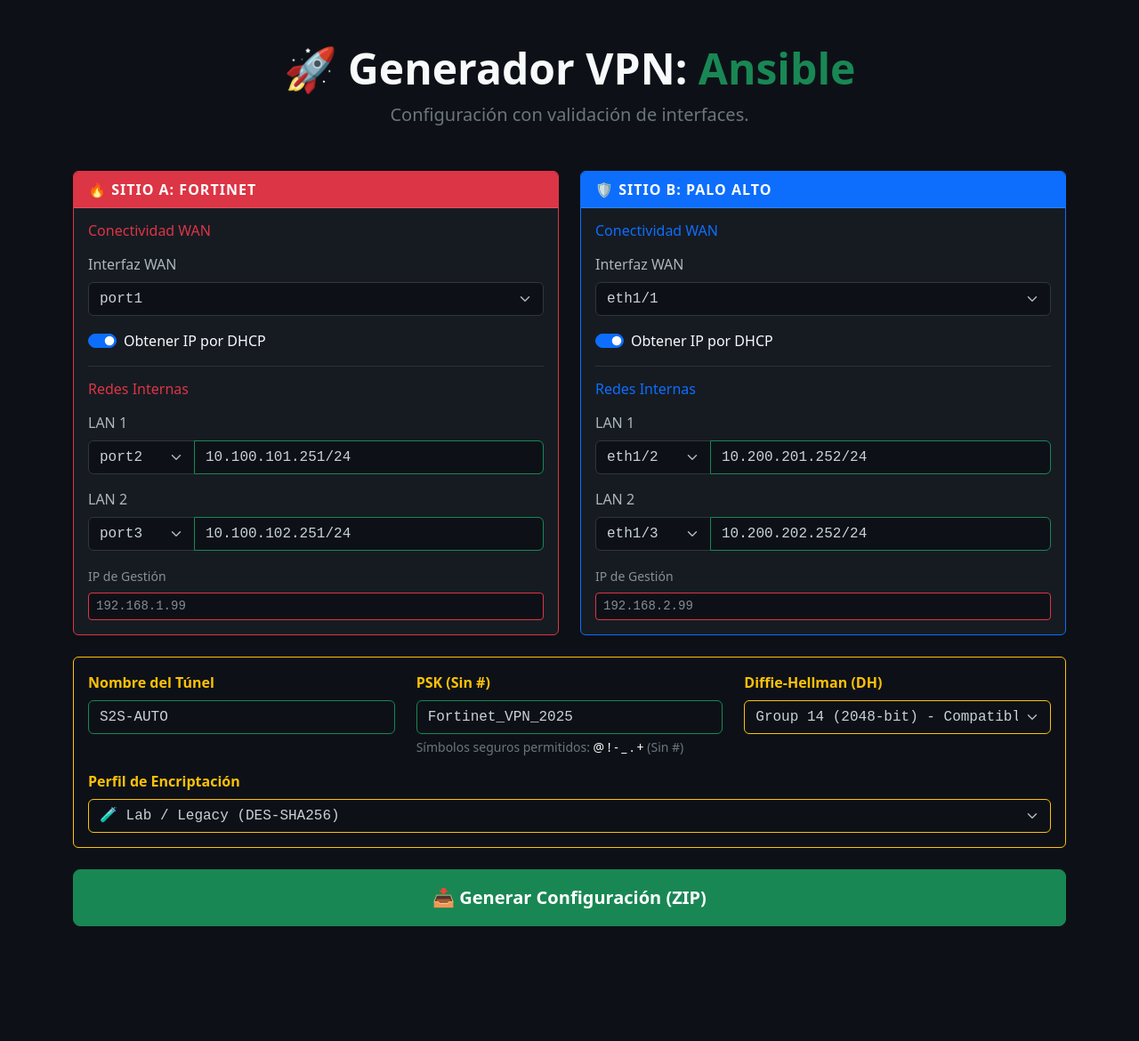
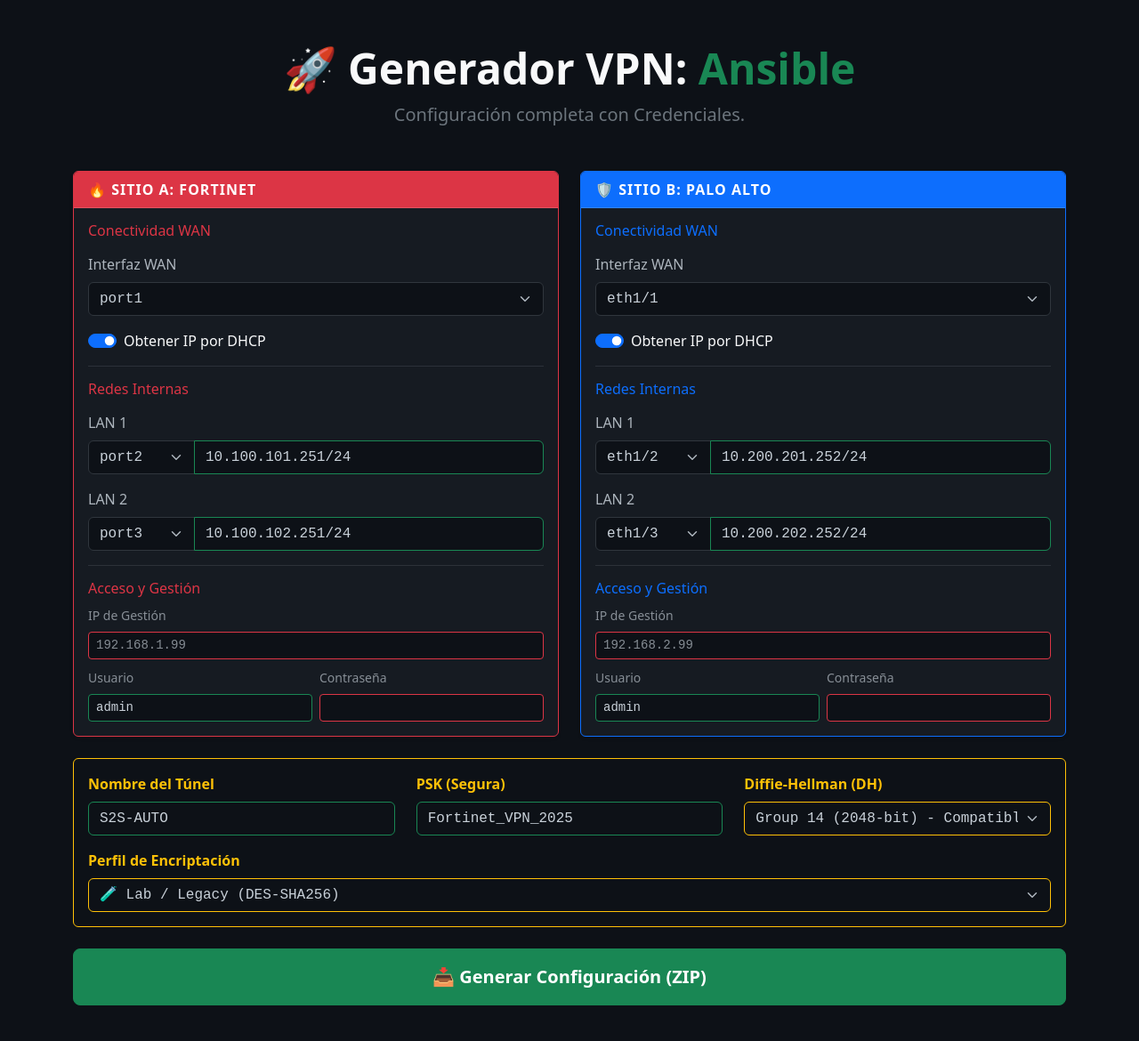
Before and after one commit to sr-emm/ESR-CHALLENGEML-FASE2, a Flask app: page / in a window 1280 px wide. Shown: the top 1170 px of the page at 89% size. Before the commit the page ends 1041 px from the top, so only its background shows below. Run offline with Flask 3, Linux system fonts and the light colour scheme.

Commit message:
Agregado de usuario y clave de los equipos en el front end

```diff
--- a/vpn_generator/templates/index.html
+++ b/vpn_generator/templates/index.html
@@ -10,6 +10,7 @@
         .card { border: 1px solid #30363d; background-color: #161b22; }
         .card-header { font-weight: bold; text-transform: uppercase; letter-spacing: 1px; }
 
+        /* Branding */
         .border-forti { border-color: #dc3545 !important; }
         .text-forti { color: #dc3545 !important; }
         .bg-forti { background-color: #dc3545 !important; }
@@ -18,6 +19,7 @@
         .text-palo { color: #0d6efd !important; }
         .bg-palo { background-color: #0d6efd !important; }
 
+        /* Inputs */
         .form-control, .form-select {
             background-color: #0d1117; color: #c9d1d9; border: 1px solid #30363d;
             font-family: 'Courier New', Courier, monospace;
@@ -27,7 +29,6 @@
             box-shadow: 0 0 0 0.25rem rgba(88, 166, 255, 0.25);
         }
 
-        option:disabled { color: #5a5a5a; background-color: #1c1c1c; }
         .hidden-field { display: none; }
         input:invalid { border-color: #dc3545; background-image: none; }
         input:valid { border-color: #198754; background-image: none; }
@@ -38,7 +39,7 @@
 <div class="container py-5">
     <div class="text-center mb-5">
         <h1 class="display-5 fw-bold text-light">🚀 Generador VPN: <span class="text-success">Ansible</span></h1>
-        <p class="lead text-secondary">Configuración con validación de interfaces.</p>
+        <p class="lead text-secondary">Configuración completa con Credenciales.</p>
     </div>
 
     <form method="POST" action="/">
@@ -98,9 +99,21 @@
                             </div>
                         </div>
 
-                        <div class="mt-3">
+                        <hr class="border-secondary">
+                        <h6 class="text-forti mb-2">Acceso y Gestión</h6>
+                        <div class="mb-2">
                             <label class="form-label text-muted small">IP de Gestión</label>
                             <input type="text" class="form-control form-control-sm" name="fg_mgmt_ip" placeholder="192.168.1.99" required>
+                        </div>
+                        <div class="row g-2">
+                            <div class="col-6">
+                                <label class="form-label text-muted small">Usuario</label>
+                                <input type="text" class="form-control form-control-sm" name="fg_username" value="admin" required>
+                            </div>
+                            <div class="col-6">
+                                <label class="form-label text-muted small">Contraseña</label>
+                                <input type="password" class="form-control form-control-sm" name="fg_password" required>
+                            </div>
                         </div>
                     </div>
                 </div>
@@ -160,9 +173,21 @@
                             </div>
                         </div>
 
-                        <div class="mt-3">
+                        <hr class="border-secondary">
+                        <h6 class="text-palo mb-2">Acceso y Gestión</h6>
+                        <div class="mb-2">
                             <label class="form-label text-muted small">IP de Gestión</label>
                             <input type="text" class="form-control form-control-sm" name="pa_mgmt_ip" placeholder="192.168.2.99" required>
+                        </div>
+                        <div class="row g-2">
+                            <div class="col-6">
+                                <label class="form-label text-muted small">Usuario</label>
+                                <input type="text" class="form-control form-control-sm" name="pa_username" value="admin" required>
+                            </div>
+                            <div class="col-6">
+                                <label class="form-label text-muted small">Contraseña</label>
+                                <input type="password" class="form-control form-control-sm" name="pa_password" required>
+                            </div>
                         </div>
                     </div>
                 </div>
@@ -176,20 +201,14 @@
                         <label class="form-label text-warning fw-bold">Nombre del Túnel</label>
                         <input type="text" class="form-control" name="vpn_name" value="S2S-AUTO" required>
                     </div>
-
                     <div class="col-md-4 mb-3">
-                        <label class="form-label text-warning fw-bold">PSK (Sin #)</label>
+                        <label class="form-label text-warning fw-bold">PSK (Segura)</label>
                         <input type="text" class="form-control" name="vpn_psk"
                                value="Fortinet_VPN_2025"
                                required
                                pattern="[a-zA-Z0-9@!_.\-+]+"
-                               title="Permitidos: Letras, números y @ ! - _ . +"
                                oninput="validatePSK(this)">
-                        <div class="form-text text-secondary">
-                            Símbolos seguros permitidos: <span class="text-white">@ ! - _ . +</span> (Sin #)
-                        </div>
                     </div>
-
                     <div class="col-md-4 mb-3">
                         <label class="form-label text-warning fw-bold">Diffie-Hellman (DH)</label>
                         <select class="form-select border-warning" name="dh_group_select">
@@ -200,7 +219,6 @@
                         </select>
                     </div>
                 </div>
-
                 <div class="row">
                     <div class="col-md-12">
                         <label class="form-label text-warning fw-bold">Perfil de Encriptación</label>
@@ -234,14 +252,11 @@
         }
     }
 
-    // VALIDACIÓN PSK: Elimina # y Comillas
     function validatePSK(input) {
-        // Bloquear comillas y #
         if (input.value.includes('"') || input.value.includes("'") || input.value.includes("#")) {
             input.value = input.value.replace(/["'#]/g, '');
             input.classList.add('is-invalid');
         }
-
         var regex = /[^a-zA-Z0-9@!_.\-+]/g;
         if (regex.test(input.value)) {
             input.value = input.value.replace(regex, '');
@@ -254,9 +269,7 @@
     function updatePorts(prefix) {
         let selects = document.querySelectorAll('.' + prefix + '-selector');
         let selectedValues = [];
-
         selects.forEach(sel => { selectedValues.push(sel.value); });
-
         selects.forEach((sel) => {
             let currentVal = sel.value;
             for (let i = 0; i < sel.options.length; i++) {
@@ -265,7 +278,7 @@
                     opt.disabled = true;
                     let shortName = opt.value.replace("ethernet", "eth");
                     if (prefix === 'fg') shortName = opt.value;
-                    opt.innerText = shortName + " (Ocupado)";
+                    opt.innerText = shortName + " (En Uso)";
                 } else {
                     opt.disabled = false;
                     let shortName = opt.value.replace("ethernet", "eth");
```
Also changed, not shown: vpn_generator/templates/ansible_templates/inventory.j2 (+4 -4 lines).
